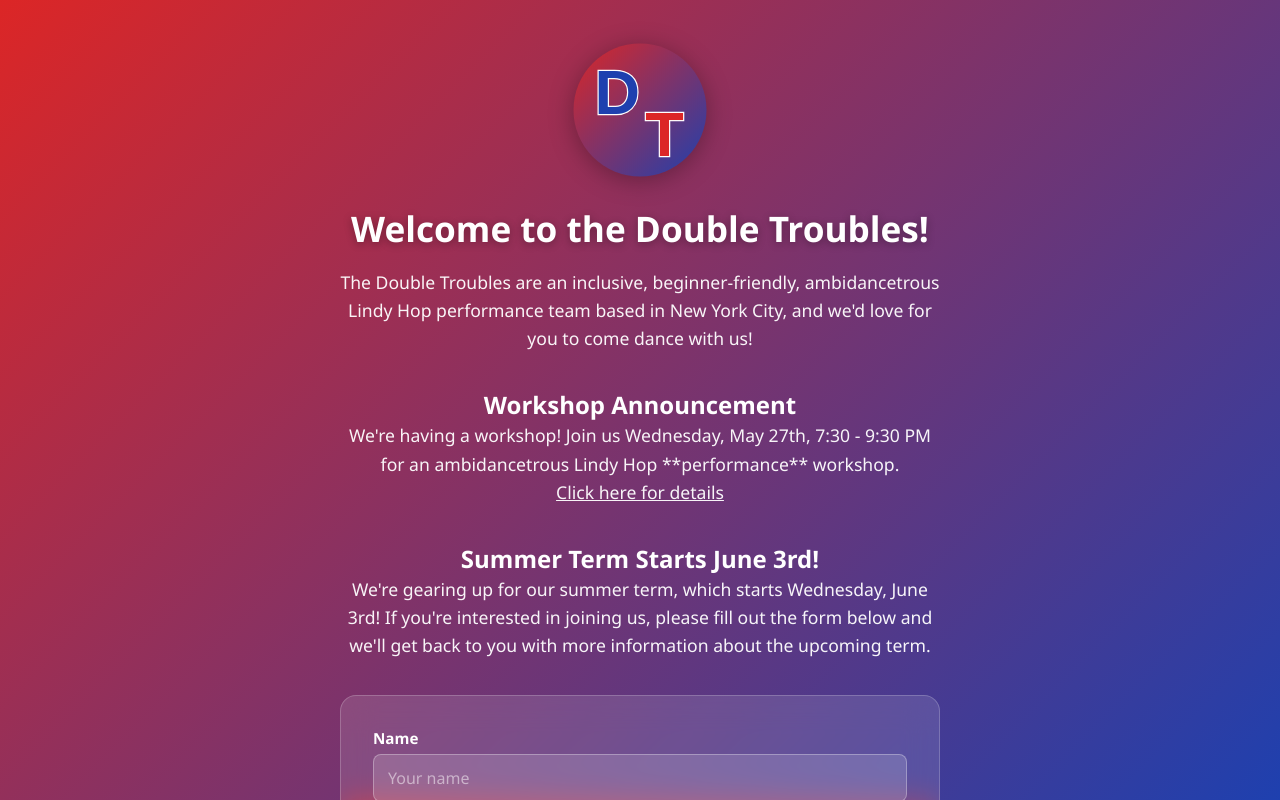
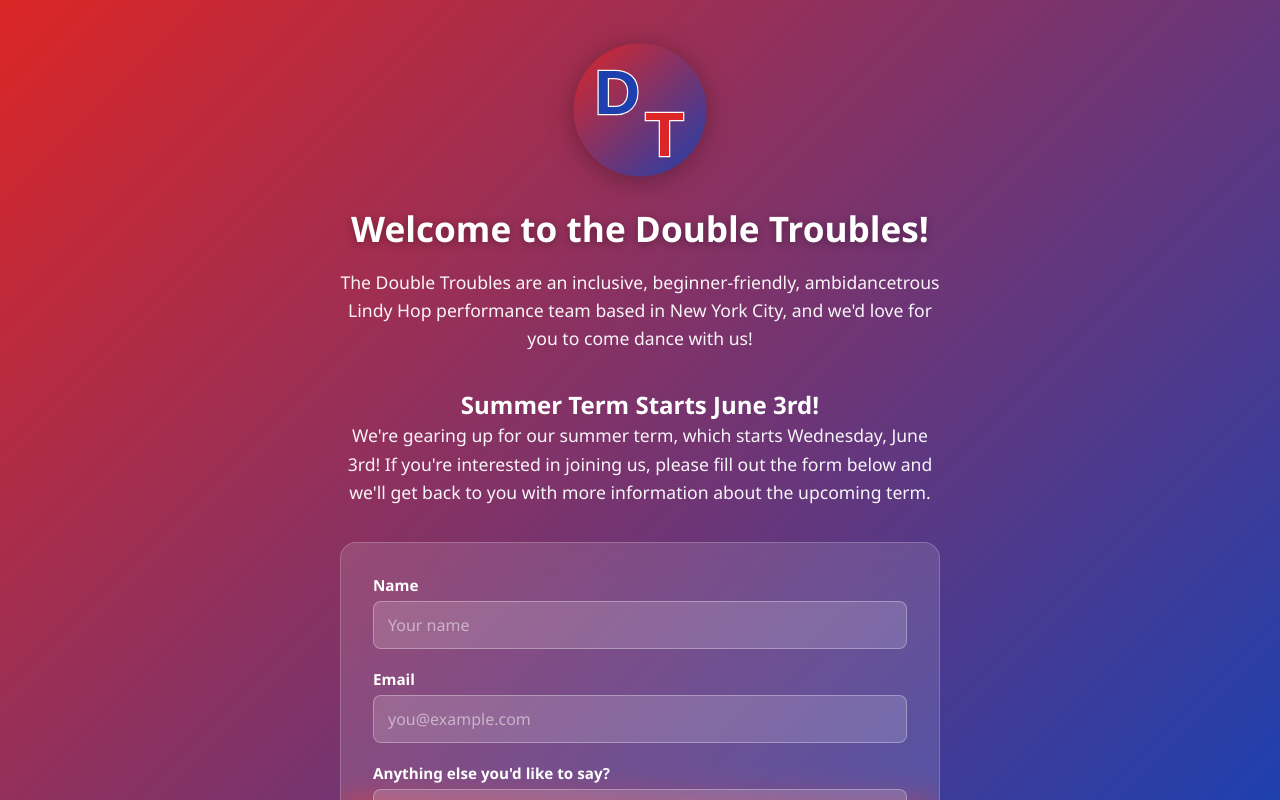
Before and after one commit to timmyneutron/double-troubles, a React (Vite) app: page / in a window 1280 px wide. Shown: the top 800 px of the page. Built offline with nearby package versions, Linux system fonts and the light colour scheme.

Commit message:
remove workshop

```diff
--- a/src/App.jsx
+++ b/src/App.jsx
@@ -44,13 +44,6 @@ function App() {
         The Double Troubles are an inclusive, beginner-friendly, ambidancetrous
         Lindy Hop performance team based in New York City, and we'd love for you
         to come dance with us!
-      </p>
-
-      <h2>Workshop Announcement</h2>
-      <p className="description">
-        We're having a workshop! Join us Wednesday, May 27th, 7:30 - 9:30 PM for an ambidancetrous Lindy Hop **performance** workshop.
-        <br/>
-        <a href="https://www.facebook.com/events/1512667526981637" target="_blank" rel="noopener noreferrer">Click here for details</a>
       </p>
 
       <h2>Summer Term Starts June 3rd!</h2>
```
